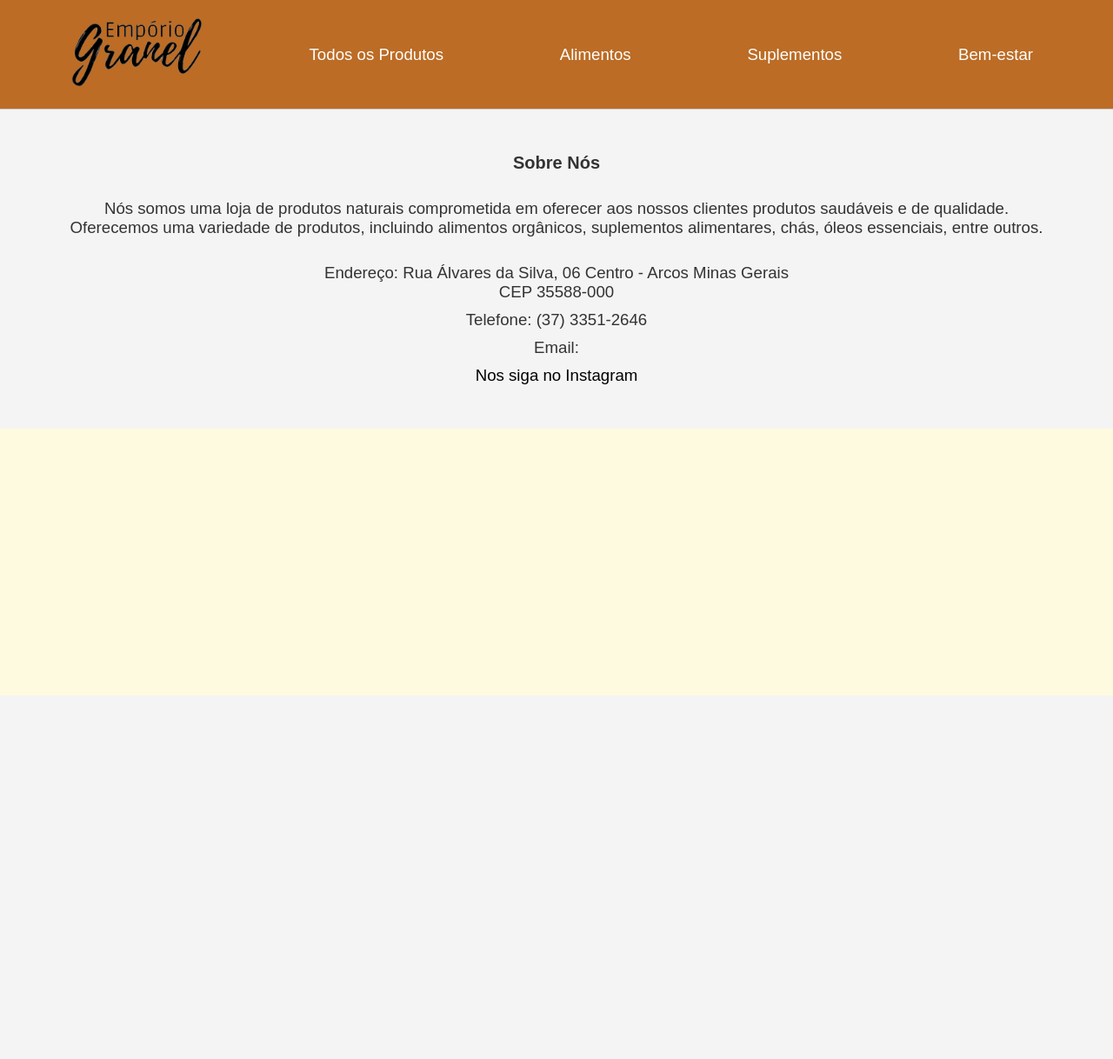
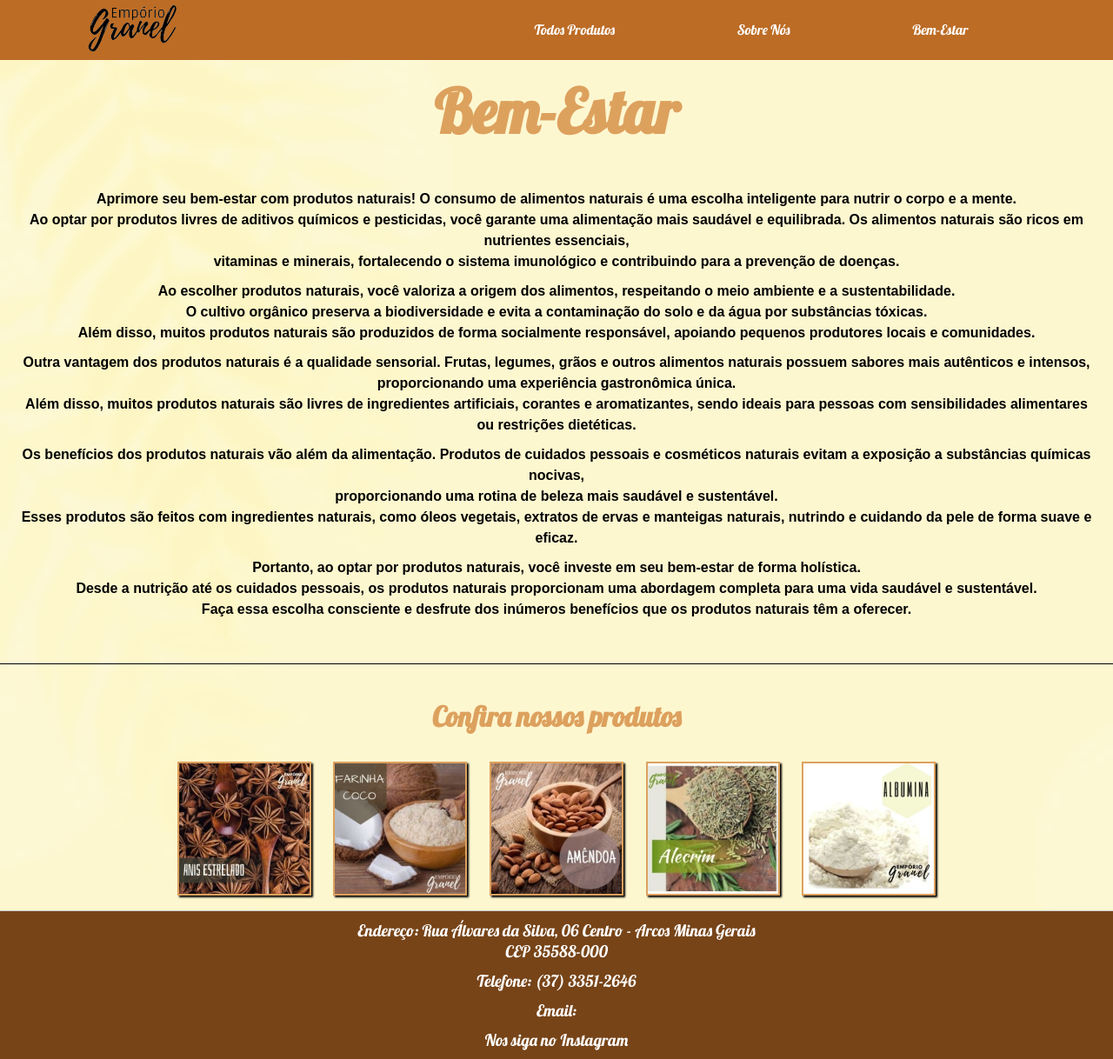
Before and after one commit to Projeto-Emporio/Projeto-Emporio-Granel, a PHP site: page /bem-estar.html in a window 1280 px wide. Shown: the whole page at 87% size. Before the commit the page ends 800 px from the top, so only its background shows below. Run offline with PHP 8.4, Linux system fonts and the light colour scheme.

Commit message:
padronização de header e footer, adicinada página de bem-estar

```diff
--- a/Bem-estar.html
+++ b/Bem-estar.html
@@ -4,32 +4,66 @@
     <meta charset="UTF-8">
     <meta http-equiv="X-UA-Compatible" content="IE=edge">
     <meta name="viewport" content="width=device-width, initial-scale=1.0">
-    <link rel="stylesheet" type="text/css" href="./style/style.css">
-	<link rel="shortcut icon" href="./imagens/logo-emporio.png" type="imagem/x-icon">
-    <title>Produtos Naturais</title>
+    <link rel="icon" href="/images/logo-emporio.png" type="image/x-icon">
+    <link rel="stylesheet" href="./style/bem-estar.css">
+    <title>Bem-Estar</title>
 </head>
 <body>
-	<nav>
     <header class="cabecalho">
-        <a href="index.html"><img class="cabecalho-logo" src="./imagens/logo-emporio.png"  alt="logo da loja Empório Granel">
+        <div class="container-logo">
+            <a href="index.html">
+                <img class="logo" src="./imagens/logo-emporio.png">
+            </a>
+       </div>
+        <div class="container-menu">
+            <nav class="menu">
+                    <a class="item-menu">Todos Produtos</a>
+                    <a class="item-menu">Sobre Nós</a>
+                    <a class="item-menu">Bem-Estar</a>
+            </nav>
+        </div>
+    </header>
+    <main class="main">
+        <nav class="pagina">
+        <div class="container-title">
+            <h1 class="title"> Bem-Estar</h1>
+        </div>
+        <div class="container-conteudo">
+            <p class="conteudo">
 
+                <p class="conteudo"> Aprimore seu bem-estar com produtos naturais! O consumo de alimentos naturais é uma escolha inteligente para nutrir o corpo e a mente.
+                    <br> Ao optar por produtos livres de aditivos químicos e pesticidas, você garante uma alimentação mais saudável e equilibrada. Os alimentos naturais são ricos em nutrientes essenciais,
+                    <br>vitaminas e minerais, fortalecendo o sistema imunológico e contribuindo para a prevenção de doenças.</p>
+
+                <p class="conteudo">Ao escolher produtos naturais, você valoriza a origem dos alimentos, respeitando o meio ambiente e a sustentabilidade.
+                    <br> O cultivo orgânico preserva a biodiversidade e evita a contaminação do solo e da água por substâncias tóxicas.
+                    <br>Além disso, muitos produtos naturais são produzidos de forma socialmente responsável, apoiando pequenos produtores locais e comunidades.</p>
+
+                <p class="conteudo">Outra vantagem dos produtos naturais é a qualidade sensorial. Frutas, legumes, grãos e outros alimentos naturais possuem sabores mais autênticos e intensos, proporcionando uma experiência gastronômica única.
+                    <br> Além disso, muitos produtos naturais são livres de ingredientes artificiais, corantes e aromatizantes, sendo ideais para pessoas com sensibilidades alimentares ou restrições dietéticas.</p>
+
+                <p class="conteudo">Os benefícios dos produtos naturais vão além da alimentação. Produtos de cuidados pessoais e cosméticos naturais evitam a exposição a substâncias químicas nocivas,
+                    <br>proporcionando uma rotina de beleza mais saudável e sustentável.
+                    <br> Esses produtos são feitos com ingredientes naturais, como óleos vegetais, extratos de ervas e manteigas naturais, nutrindo e cuidando da pele de forma suave e eficaz.</p>
+
+                <p class="conteudo" >Portanto, ao optar por produtos naturais, você investe em seu bem-estar de forma holística.
+                    <br> Desde a nutrição até os cuidados pessoais, os produtos naturais proporcionam uma abordagem completa para uma vida saudável e sustentável.
+                    <br>Faça essa escolha consciente e desfrute dos inúmeros benefícios que os produtos naturais têm a oferecer.</p>
+    </nav>
+    <hr>
+    <h1 class="title-alimentos">Confira nossos produtos</h1>
+    <div class="alimentos-container">
+        <ul class="categorias">
+            <li class="categoria"><a href=""><img class="categoria-img" src="./imagens/CHÁ-ANIS-ESTRELADO.jpg" alt="Chás" title="Chás"></a></li>
+            <li class="categorias"><a href=""><img class="categoria-img" src="./imagens/FARINHA-DE-COCO.jpg" alt="Farinhas" title="Farinhas"></a></li>
+            <li class="categorias"><a href=""><img class="categoria-img" src="./imagens/AMÊNDOA.jpg" alt="Oleoginosas" title="Oleoginosas"></a></li>
+            <li class="categorias"><a href=""><img class="categoria-img" src="./imagens/ALECRIM.jpg" alt="Temperos" title="Temperos"></a></li>
+            <li class="categorias"><a href=""><img class="categoria-img" src="./imagens/ALBUMINA.jpg" alt="Outros" title="Outros"></a></li>
+        </ul>
     </div>
-        <a href="Todos-os-Produtos.html" class="cabecalho-menu-item "  > Todos os Produtos</a>
-        <a href="Alimentos.html" class="cabecalho-menu-item "  > Alimentos</a>
-        <a href="Suplementos.html" class="cabecalho-menu-item "  > Suplementos</a>
-        <a href="Bem-estar.html" class="cabecalho-menu-item "  > Bem-estar</a>
-
-	</header>
-	</nav>
+    </main>
+</body>
 <footer class="footer">
-
-        <h3 class="h3-footer">Sobre Nós</h3>
-
-        <section class="section-footer" id="sobre">
-            <p>Nós somos uma loja de produtos naturais comprometida em oferecer aos nossos clientes produtos saudáveis e de qualidade.</p>
-            <p>Oferecemos uma variedade de produtos, incluindo alimentos orgânicos, suplementos alimentares, chás, óleos essenciais, entre outros.</p>
-        </section>
-
 	<ul class="footer-ul">
     <p>Endereço: Rua Álvares da Silva, 06 Centro - Arcos Minas Gerais <br/> CEP 35588-000</p>
     <p>Telefone: (37) 3351-2646</p>
@@ -38,5 +72,4 @@
     </ul>
 
 </footer>
-    </body>
 </html>
--- /dev/null
+++ b/style/bem-estar.css
@@ -0,0 +1,154 @@
+@font-face {
+    font-family: "Lobster";
+    src: url("../fonts/Lobster-Regular.ttf");
+}
+*{
+    font-family: 'Lobster';
+    margin: 0px;
+    padding: 0px;
+}
+body{
+    background-image: url('../imagens/background.png');
+    background-repeat: no-repeat;
+    background-size: cover;
+    background-blend-mode: overlay;
+    background-color: #FEFAE0;
+}
+.cabecalho{
+    display: flex;
+    flex-direction: row;
+    width: 100%;
+    background-color: #bc6c25;
+    align-items: center;
+    justify-content: space-around;
+    color: white;
+}
+.container-logo{
+    width: 20%;
+    display: flex;
+    align-items: center;
+    justify-content: flex-start;
+}
+.logo{
+    width: 40%;
+    padding: 5px;
+}
+
+.container-menu{
+    width: 50%;
+}
+.menu{
+    display: flex;
+    justify-content: space-around;
+}
+.item-menu{
+    color: white;
+    padding:15px;
+    border-radius: 20px;
+}
+.item-menu:hover{ /* :hover ativa o estilo quando o mouse estiver em cima do componente*/
+    cursor: pointer;
+    color: black;
+    background-color: #dda15e
+}
+.main{
+    display: flex;
+    flex-direction: column;
+    align-content: center;
+    justify-content: center;
+}
+.container-conteudo{
+    padding: 20px;
+}
+.title{
+    color:  #dda15e;
+    margin: 15px;
+    font-size: 70px;
+    display: flex;
+    align-items: center;
+    justify-content: center;
+}
+.conteudo{
+    font-family: sans-serif;
+    font-weight: bold;
+    font-size: 16px;
+    line-height: 1.5; /* espaçamento entre linnhas */
+    margin-bottom: 10px;
+    text-align: center;
+}
+.alimentos-container{
+    display: flex;
+    align-items: center;
+    justify-content: center;
+
+}
+
+.alimentos-container img{
+    width: 150px;
+    height: 150px;
+}
+.categorias{
+    display: flex;
+    flex-direction: row;
+    list-style: none   ;
+}
+.title-alimentos{
+    color:  #dda15e;
+    margin:20px;
+    text-align: center;
+}
+.categoria-img{
+    border: 2px solid #dda15e;
+    margin:1vw;/* uso de Vw para acompanhar o tamanho da tela (VW = Viewport Width)*/
+    box-shadow: 2px 2px 2px black;
+    transition: transform 0.2s ease-in-out; /*propriedade de transição adiciona um efeito tranform para ser mannipulado no :hover */
+}
+.categoria-img:hover{
+    transform: translate(0, -10px); /* propriedade transform criada no transition, movimenta o componente nos eixos (X,Y) Y = -10pixels  */
+    border: 2px solid #774418;
+    margin:1vw; /* uso de Vw para acompanhar o tamanho da tela (VW = Viewport Width)*/
+}
+hr {        /* Estilo do separador (linha horizontal após o conteúdo)*/
+    border: none;
+    height: 1px;
+    background-color: #000;
+    margin: 20px 0;
+  }
+
+  .footer {
+    padding: 10px;
+    text-align: center;
+    color: #333;
+    font-size: 14pt;
+    border-top: 1px solid #ccc;
+    background-color: #774418;
+    color: white;
+  }
+
+  .h3-footer {
+    font-size: 20px;
+    margin-bottom: 30px;
+    margin-top: 0px;
+  }
+
+  .footer-ul {
+    list-style: none;
+    padding: 0;
+    margin: 0;
+  }
+
+  .footer-ul p {
+    margin-bottom: 10px;
+  }
+
+  .footer a{
+    text-decoration: none;
+    color: white;
+    border-radius: 20px;
+    padding: 5px;
+  }
+
+  .footer a:hover{
+    color: black;
+    background-color: #dda15e
+  }
--- a/style/style.css
+++ b/style/style.css
@@ -1,84 +1,57 @@
+@font-face {
+  font-family: "Lobster";
+  src: url("../fonts/Lobster-Regular.ttf");
+}
 /* Estilo global */
   body{
     background-color: #FEFAE0;
   }
+
 *{
-    font-family: Arial, sans-serif;
     margin: 0;
     padding: 0;
+    text-decoration: none;
   }
 
   /* Estilo do cabeçalho */
   .cabecalho{
-    background-color: #bc6c25;
-    color: white;
     display: flex;
     flex-direction: row;
+    width: 100%;
+    background-color: #bc6c25;
     align-items: center;
     justify-content: space-around;
-    padding: 20px;
-    font-size: 14pt;
-    }
-
-  .cabecalho a{
-    text-decoration: none;
     color: white;
-  }
-
- .cabecalho-logo {
-   height: 80px;
- }
-
-
-  /* Barra de pesquisa*/
-  .search-bar {
+    font-family: 'Lobster';
+}
+.container-logo{
+    width: 20%;
     display: flex;
     align-items: center;
-    background-color: #f3f3f3;
-    padding: 8px;
+    justify-content: flex-start;
+}
+.logo{
+    width: 40%;
+    padding: 5px;
+}
+
+.container-menu{
+    width: 50%;
+}
+.menu{
+    display: flex;
+    justify-content: space-around;
+}
+.item-menu{
+    color: white;
+    padding:15px;
     border-radius: 20px;
-
-  }
-
-  .search-bar input[type="text"] {
-    flex: 1;
-    padding: 8px;
-    border: none;
-    margin: 0;
-    background-color: transparent;
-  }
-
-  .search-bar button[type="submit"] {
-    border: none;
-    background-color: transparent;
-    margin-left: 8px;
+}
+.item-menu:hover{ /* :hover ativa o estilo quando o mouse estiver em cima do componente*/
     cursor: pointer;
-
-  }
-
-  .fa-search {
-    font-size: 16px;
-    color: #888;
-  }
-
-   /*Ancoras do menu */
-   .cabecalho-menu-item {
-    display: flex;
-    flex-direction: row;
-    align-items: center;
-    margin-right: 10px;
-
-   }
-
-   /*Icone de User*/
-   .cabecalho-icone-user {
-    height: 50px;
-  }
-
-  .carrinho-icone {
-    height: 50px;
-  }
-
+    color: black;
+    background-color: #dda15e
+}
 
   /* MAIN */
   .main {
@@ -218,22 +191,20 @@ ul#produtos-menu li#suplementos:hover{
 
   /* Estilo do rodapé */
   .footer {
-    background-color: #f4f4f4;
-    padding: 50px 20px;
+    font-family: 'Lobster';
+    padding: 10px;
     text-align: center;
     color: #333;
-    font-family: Arial, sans-serif;
     font-size: 14pt;
     border-top: 1px solid #ccc;
+    background-color: #774418;
+    color: white;
   }
 
   .h3-footer {
     font-size: 20px;
     margin-bottom: 30px;
-  }
-
-  .section-footer {
-    margin-bottom: 30px;
+    margin-top: 0px;
   }
 
   .footer-ul {
@@ -247,6 +218,13 @@ ul#produtos-menu li#suplementos:hover{
   }
 
   .footer a{
+    text-decoration: none;
+    color: white;
+    border-radius: 20px;
+    padding: 5px;
+  }
+
+  .footer a:hover{
     color: black;
-    text-decoration: none;
+    background-color: #dda15e
   }
```
Also changed, not shown: Alimentos.html (+14 -10 lines), Suplementos.html (+14 -10 lines), Temperos.html (+14 -9 lines), Todos-os-Produtos.html (+14 -10 lines), chas.html (+14 -10 lines), farinhas.html (+14 -10 lines), index.html (+16 -20 lines), fonts/Lobster-Regular.ttf (added), imagens/background.png (added). Lines whose indentation alone changed are shown as unchanged.
